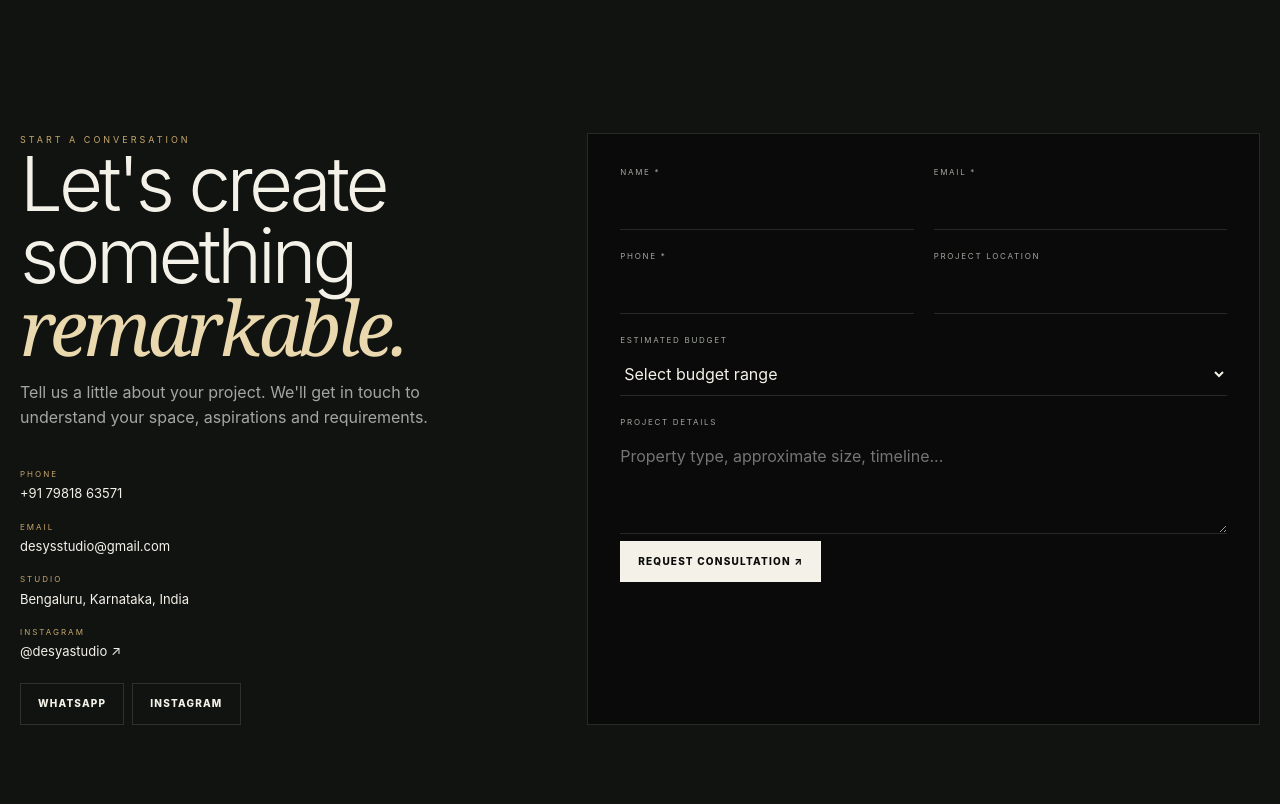
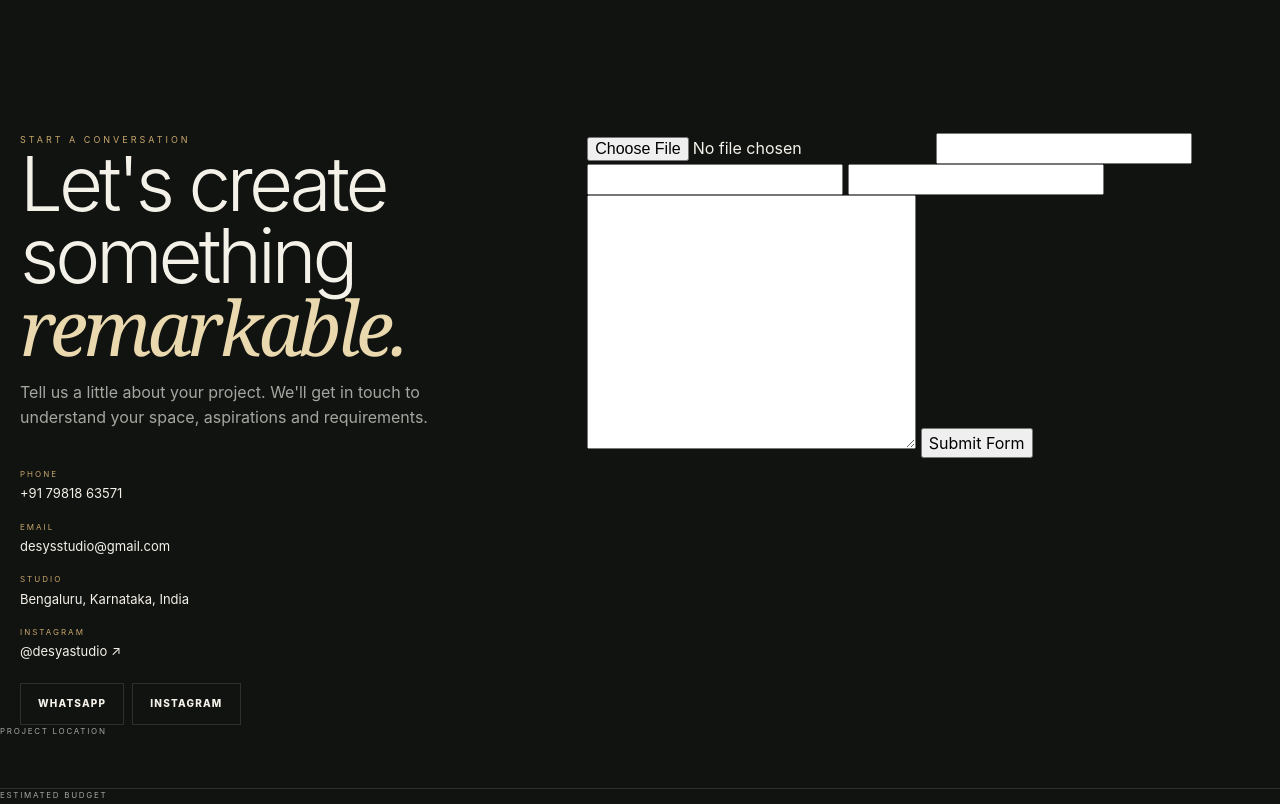
Before and after one commit to desyastudio/desyastudio.github.io, a plain HTML site: page index.html in a window 1280 px wide. Shown: the part 3560-4364 px from the top of the page. Drawn offline with Linux system fonts and the light colour scheme.

Commit message:
Update index.html 1.1

```diff
--- a/index.html
+++ b/index.html
@@ -1620,11 +1620,11 @@
 
             <a
               id="emailLink"
-              href="mailto:desysstudio@gmail.com"
+              href="mailto:desyastudio@gmail.com"
             >
 
               <span id="emailDisplay">
-                desysstudio@gmail.com
+                desyastudio@gmail.com
               </span>
 
             </a>
@@ -1722,57 +1722,58 @@
 
     <!-- ENQUIRY FORM -->
 
-    <form
-      class="form"
-      id="leadForm"
-      onsubmit="submitLead(event)"
-    >
-
-      <div class="formGrid">
-
-        <div class="field">
-
-          <label for="leadName">
-            Name *
-          </label>
-
-          <input
-            id="leadName"
-            required
-            autocomplete="name"
-          >
-
-        </div>
-
-
-        <div class="field">
-
-          <label for="leadEmail">
-            Email *
-          </label>
-
-          <input
-            id="leadEmail"
-            type="email"
-            required
-            autocomplete="email"
-          >
-
-        </div>
-
-
-        <div class="field">
-
-          <label for="leadPhone">
-            Phone *
-          </label>
-
-          <input
-            id="leadPhone"
-            required
-            autocomplete="tel"
-          >
-
+    <form action="https://api.web3forms.com/submit" method="POST">
+
+    <!-- REQUIRED: Your Access key here. Don't worry this can be public -->
+    <!-- Create your Access key here: https://web3forms.com/ -->
+    <!-- <input type="hidden" name="apikey" value="YOUR_ACCESS_KEY_HERE"> -->
+    <input type="hidden" name="access_key" value="YOUR_ACCESS_KEY_HERE">
+
+    <!-- Optional: Can be type="hidden" or type="text" for subject -->
+    <input type="hidden" name="subject" value="New Submission from Web3Forms">
+
+    <!-- Optional: From Name you want to see in the email
+          Default is "Notifications". you can overwrite here -->
+    <input type="hidden" name="from_name" value="Your Website Name">
+
+    <!-- Optional: To send the form submission as CC email -->
+    <input type="hidden" name="ccemail" value="partner@example.com">
+
+    <!-- Optional: default replyto will be "email" (if available),
+         you may overwrite here -->
+    <input type="hidden" name="replyto" value="customer@example.com">
+
+    <!-- Required: if submitting without Javascript
+         (because by default web3form outputs json) -->
+
+    <!-- If javascript, use "window.location.hash" for redirects -->
+    <input type="hidden" name="redirect" value="https://web3forms.com/success">
+
+    <!-- Optional: But Recommended: To Prevent SPAM Submission.
+         Make sure its hidden by default -->
+    <input type="checkbox" name="botcheck" id="" style="display: none;">
+
+    <!-- Webhooks: Send your form data to Notion, Google Sheets or Zapier.
+         This feature available to PRO & Starter Plan users only -->
+    <input type="hidden" name="webhook" value="WEBHOOK_URL_HERE" />
+
+    <!-- Google reCaptcha v3: To Prevent SPAM Submission.PRO Plan only -->
+    <input type="hidden" name="recaptcha_response" id="recaptchaResponse">
+
+    <!-- Attachments: Make sure the <form> has enctype="multipart/form-data"
+         This feature available to PRO Plan users only -->
+    <input type="file" name="attachment" />
+
+    <!-- Custom Form Data:
+     Then you can include your own form data you wish to receive in email. -->
+    <input type="email" name="email" required>
+    <input type="text" name="First Name" required>
+    <input type="text" name="Phone Number" required>
+    <textarea name="message" cols="30" rows="10" required></textarea>
+
+    <button type="submit">Submit Form</button>
+
+</form>
         </div>
 
 
@@ -1798,6 +1799,16 @@
             <option value="">
               Select budget range
             </option>
+
+            <option>
+              ₹3L – ₹5L
+            </option>
+
+             <option>
+              ₹5L – ₹10L
+            </option>
+
+
 
             <option>
               ₹10L – ₹20L
```
